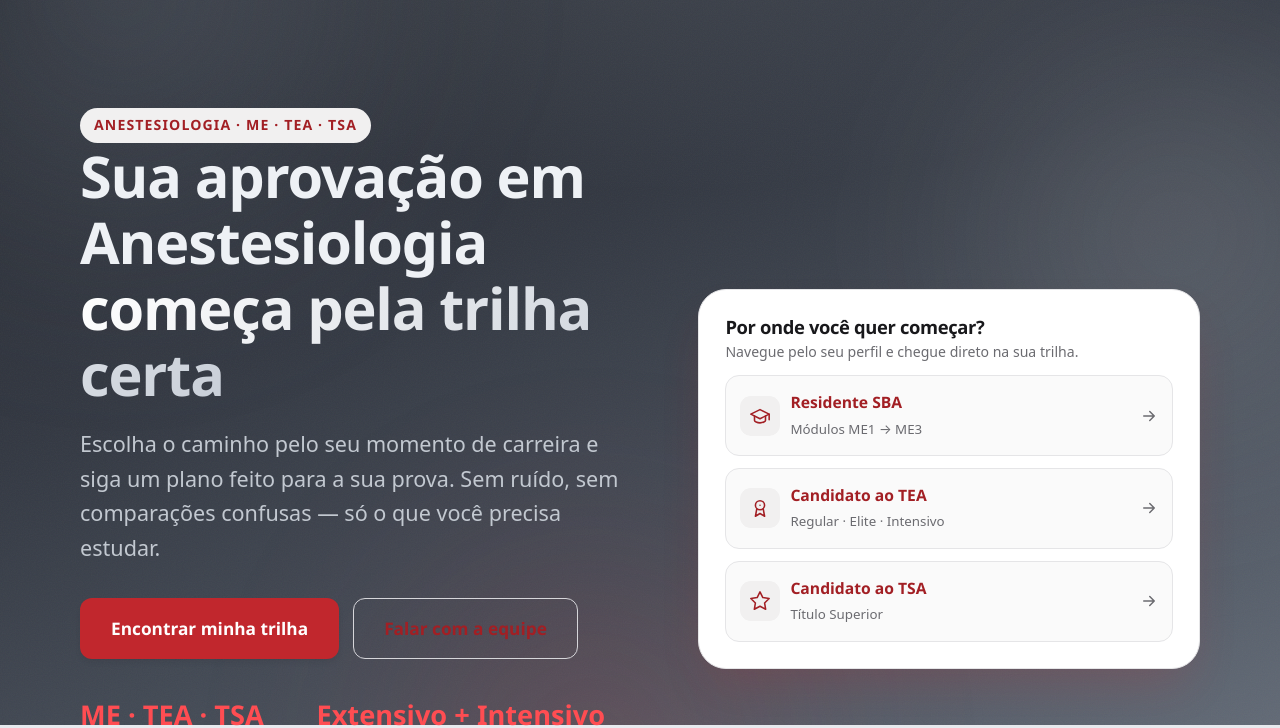
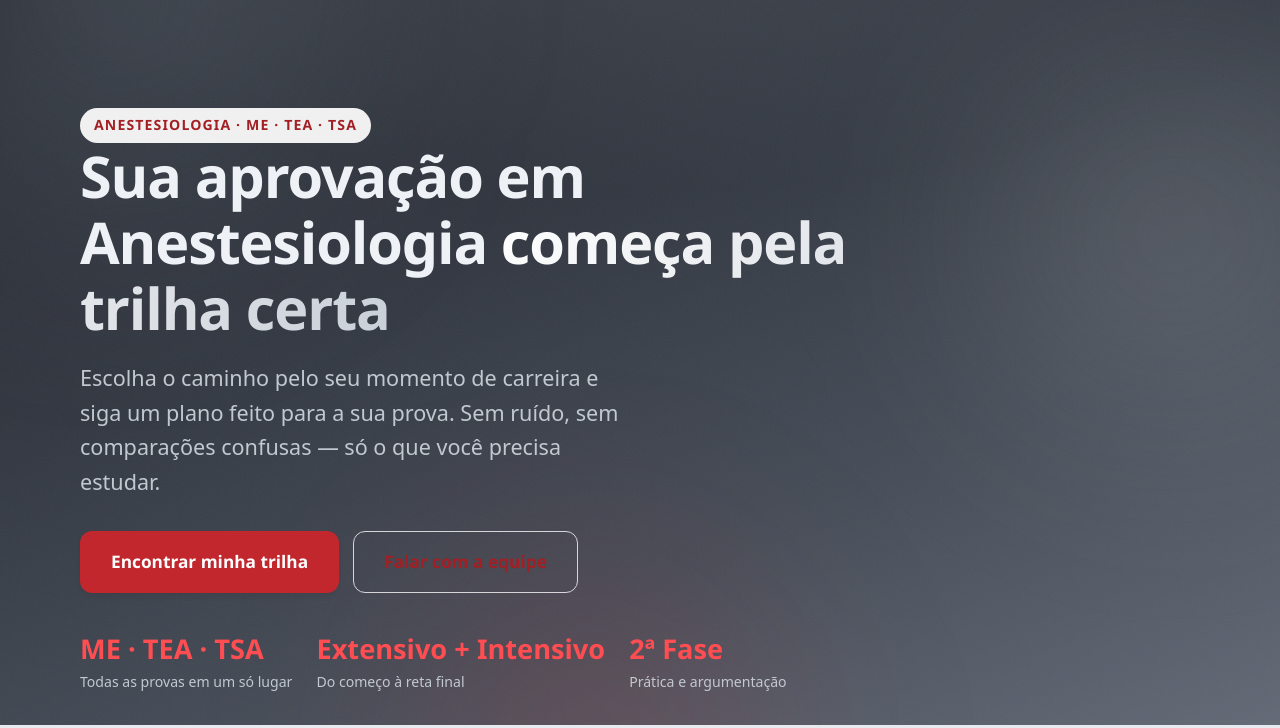
Before and after one commit to AlessandroSilvestre735/medcof-site, a plain HTML site: page index.html in a window 1280 px wide. Shown: the part 75-803 px from the top of the page. Drawn offline with Linux system fonts and the light colour scheme; a small style sheet from the web is missing.

Commit message:
Hero: remover card 'Por onde voce quer comecar' e ajustar para coluna unica
- remove o card lateral (titulo + frase + atalhos SBA/TEA/TSA) do hero
- .hero-grid vira coluna unica com conteudo limitado a 860px para boa leitura

Co-Authored-By: Claude Opus 4.8 <noreply@anthropic.com>

```diff
--- a/assets/css/styles.css
+++ b/assets/css/styles.css
@@ -191,7 +191,8 @@ main { flex: 1 0 auto; }
    6. HERO
    ---------------------------------------------------------------------------- */
 .hero { position: relative; padding-block: clamp(56px, 9vw, 110px); background: transparent; }
-.hero-grid { display: grid; grid-template-columns: 1.05fr .95fr; gap: clamp(32px, 5vw, 64px); align-items: center; }
+.hero-grid { display: grid; grid-template-columns: 1fr; gap: clamp(32px, 5vw, 64px); align-items: center; }
+.hero-grid > .reveal { max-width: 860px; }
 .hero h1 { font-size: var(--text-5xl); font-weight: 800; color: var(--color-on-bg); }
 .hero h1 .grad { background: linear-gradient(120deg, #FFFFFF, #C9CFD8); -webkit-background-clip: text; background-clip: text; color: transparent; }
 .hero p.lead { font-size: var(--text-xl); color: var(--color-on-bg-muted); margin-top: 20px; max-width: 560px; }
--- a/index.html
+++ b/index.html
@@ -27,27 +27,6 @@
             <div><b>ME · TEA · TSA</b><small>Todas as provas em um só lugar</small></div>
             <div><b>Extensivo + Intensivo</b><small>Do começo à reta final</small></div>
             <div><b>2ª Fase</b><small>Prática e argumentação</small></div>
-          </div>
-        </div>
-        <div class="hero-visual reveal">
-          <div class="hero-card">
-            <h3>Por onde você quer começar?</h3>
-            <p style="color:var(--color-muted-fg);font-size:var(--text-sm)">Navegue pelo seu perfil e chegue direto na sua trilha.</p>
-            <a class="path-mini" href="#trilhas">
-              <span class="ic" data-ic="graduation"></span>
-              <span><b>Residente SBA</b><small>Módulos ME1 → ME3</small></span>
-              <span class="arrow" data-ic="arrow"></span>
-            </a>
-            <a class="path-mini" href="#trilhas">
-              <span class="ic" data-ic="certificate"></span>
-              <span><b>Candidato ao TEA</b><small>Regular · Elite · Intensivo</small></span>
-              <span class="arrow" data-ic="arrow"></span>
-            </a>
-            <a class="path-mini" href="#trilhas">
-              <span class="ic" data-ic="star"></span>
-              <span><b>Candidato ao TSA</b><small>Título Superior</small></span>
-              <span class="arrow" data-ic="arrow"></span>
-            </a>
           </div>
         </div>
       </div>
```
